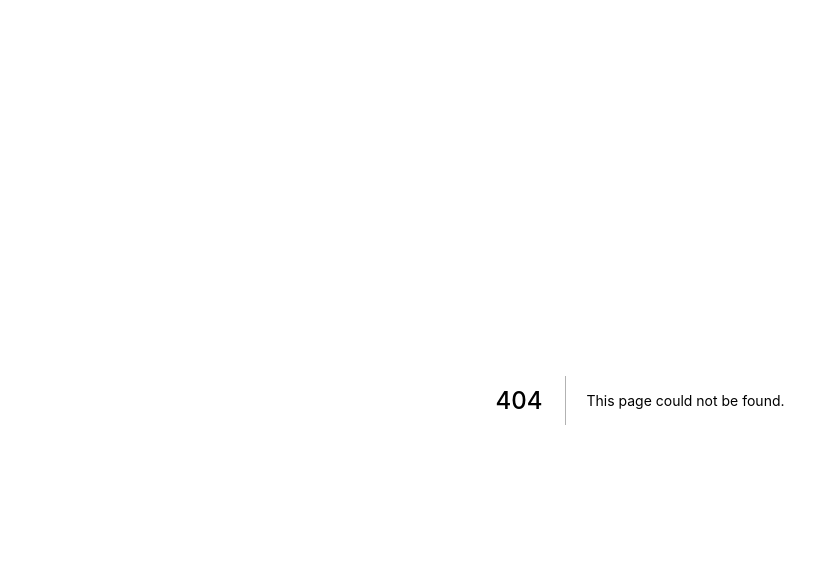
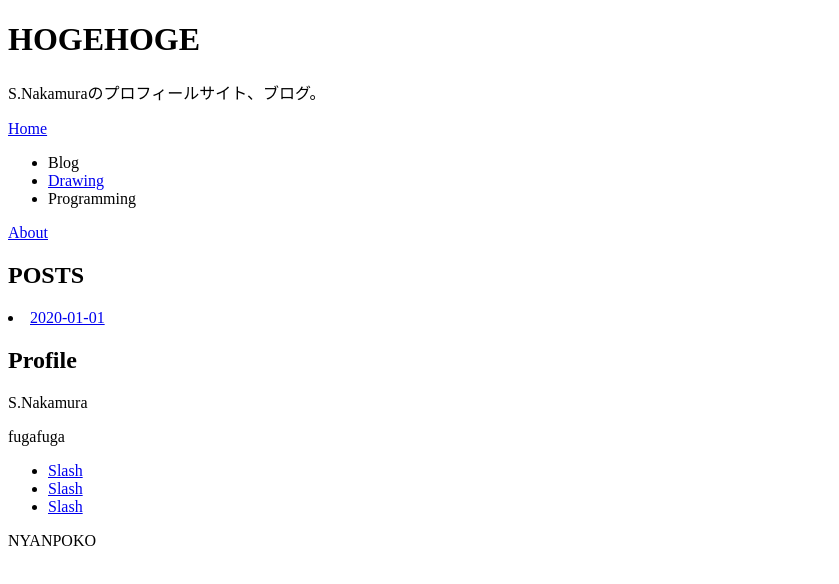
Before and after one commit to shin0825/next-js-md, a Next.js app in the folder app/: page /posts in a window 1280 px wide. Before the commit this address had no page. Shown: the top 584 px of the page, without its empty margins (0-839 px from the left). Built offline with nearby package versions, Linux system fonts and the light colour scheme.

Commit message:
投稿一覧を出せるようになった

```diff
--- /dev/null
+++ b/app/pages/posts/index.js
@@ -0,0 +1,27 @@
+import Layout from '../../components/Layout'
+import { getSortedPostsData } from '../../lib/posts'
+import Link from 'next/link'
+
+export async function getStaticProps() {
+  const allPostsData = getSortedPostsData()
+  return {
+    props: {
+      allPostsData
+    }
+  }
+}
+
+export default function Index({ allPostsData }) {
+  return (
+    <Layout home>
+      <h2>POSTS</h2>
+        {allPostsData.map(({ id }) => (
+          <li key={id}>
+            <Link href="/posts/[id]" as={`/posts/${id}`}>
+              <a>{id}</a>
+            </Link>
+          </li>
+        ))}
+    </Layout>
+  )
+}
```
